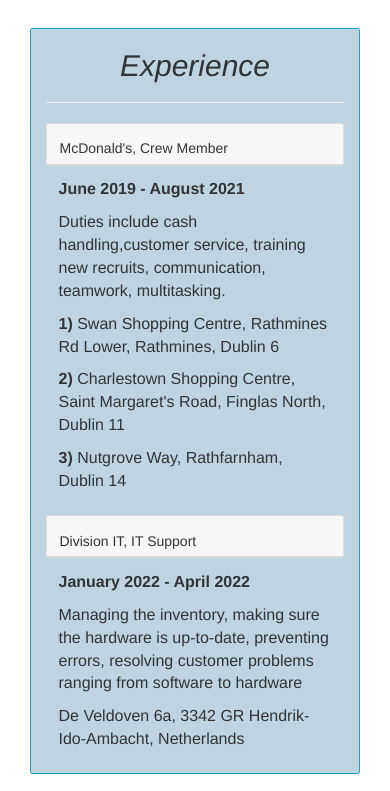
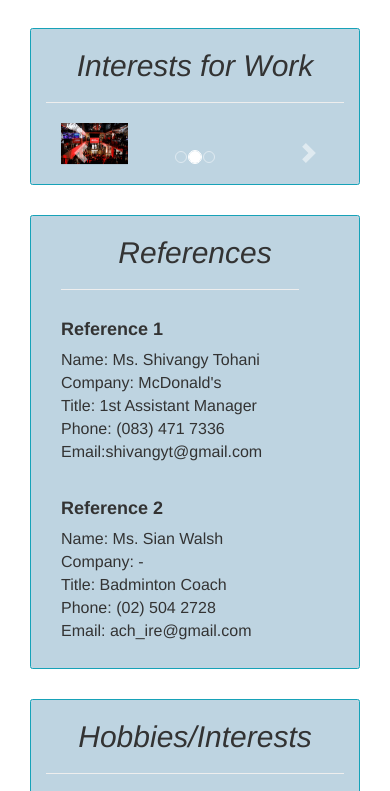
Before and after one commit to ayesha-cortado/IMD_CA2, a plain HTML site: page index.html in a window 390 px wide. Shown: the part 5746-6537 px from the top of the page. Drawn offline with nearby package versions, Linux system fonts and the light colour scheme.

Commit message:
Removed extra experience

```diff
--- a/index.html
+++ b/index.html
@@ -32,7 +32,7 @@
 
             <div id="navigation" class="collapse navbar-collapse flex-column">
                 <div class="profile-section pt-3 pt-lg-0">
-                    <img class="profile-image mb-5 ml-5 rounded-circle mx-auto" style="height: 105%; width: 105%;"
+                    <img class="profile-image mb-5 ml-5 mx-auto" style="height: 100%; width: 105%;"
                         src="img/frog.jpg" alt="image">
 
                     <div class="bio mb-3">Hi, my name is Ayesha Cortado. I'm currently a student studying Computing w/ a
@@ -226,8 +226,6 @@
         <div class="col-md-8">
             <div class="container md-5">
                 <div class="container mt-5 rounded border border-info" style="background-color: #bed4e1;">
-
-                    <!-- Grades Section -->
                     <section id="grades">
                         <div class="container">
                             <h2>Grades</h2>
@@ -255,8 +253,6 @@
         <div class="col-md-8">
             <div class="container md-5">
                 <div class="container mt-5 rounded border border-info" style="background-color: #bed4e1;">
-
-                    <!-- Projects Section -->
                     <section id="projects">
                         <div class="container">
                             <h2>Projects</h2>
@@ -373,44 +369,6 @@
                 </div>
             </div>
         </div>
-
-        <div id="cv_content">
-            <div class="col-md-8">
-                <div class="container md-5 pt-5">
-                    <div class="container rounded border border-info" style="background-color: #bed4e1;">
-                        <h2 id="experience">Experience</h2>
-                        <hr>
-                        <div class="card">
-                            <div class="card-header">
-                                <h5 class="mb-0"> McDonald's, Crew Member</h5>
-                            </div>
-                        </div>
-
-                        <div class="card-body">
-                            <p><strong>June 2019 - August 2021</strong> </p>
-                            <p>Duties include cash handling,customer service, training new recruits, communication, teamwork,
-                                multitasking.</p>
-                            <p><strong>1)</strong> Swan Shopping Centre, Rathmines Rd Lower, Rathmines, Dublin 6</p>
-                            <p><strong>2)</strong> Charlestown Shopping Centre, Saint Margaret's Road, Finglas North, Dublin 11
-                            </p>
-                            <p><strong>3)</strong> Nutgrove Way, Rathfarnham, Dublin 14</p>
-                        </div>
-                        <div class="card">
-                            <div class="card-header">
-                                <h5 class="mb-0">Division IT, IT Support </h5>
-                            </div>
-                        </div>
-
-                        <div class="card-body">
-                            <p><strong>January 2022 - April 2022</strong> </p>
-                            <p>Managing the inventory, making sure the hardware is up-to-date, preventing errors, resolving
-                                customer problems ranging from software to hardware</p>
-                            <p> De Veldoven 6a, 3342 GR Hendrik-Ido-Ambacht, Netherlands</p>
-
-                        </div>
-                    </div>
-                </div>
-            </div>
 
 
                 <div class="col-md-8">
```
Also changed, not shown: img/pic.jpg (added), 1 other file.
